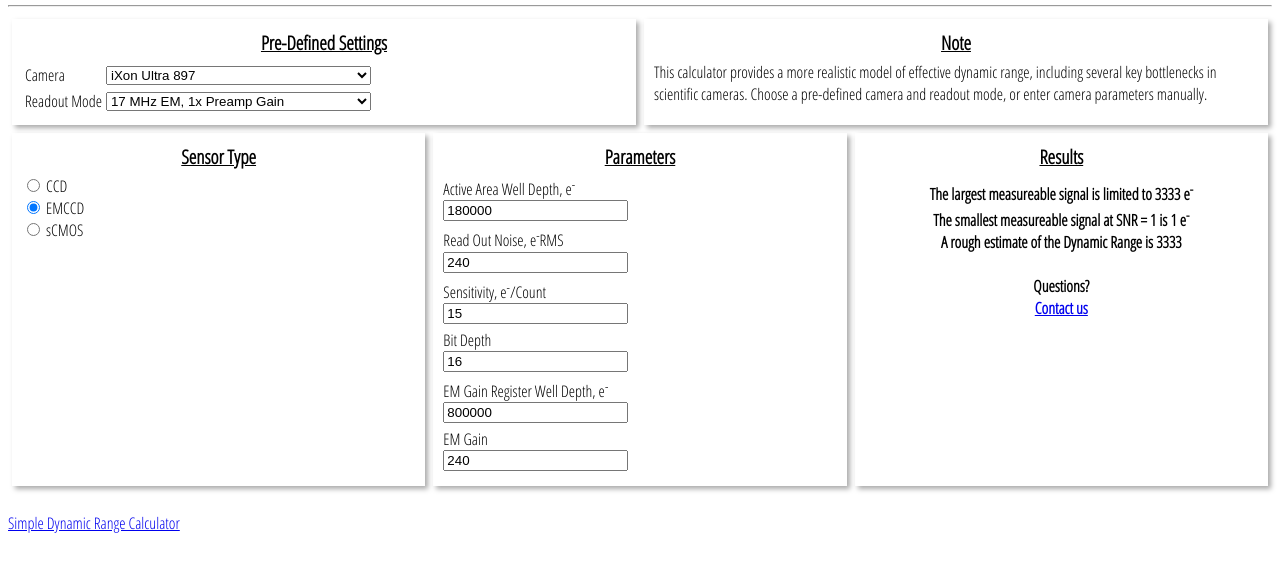
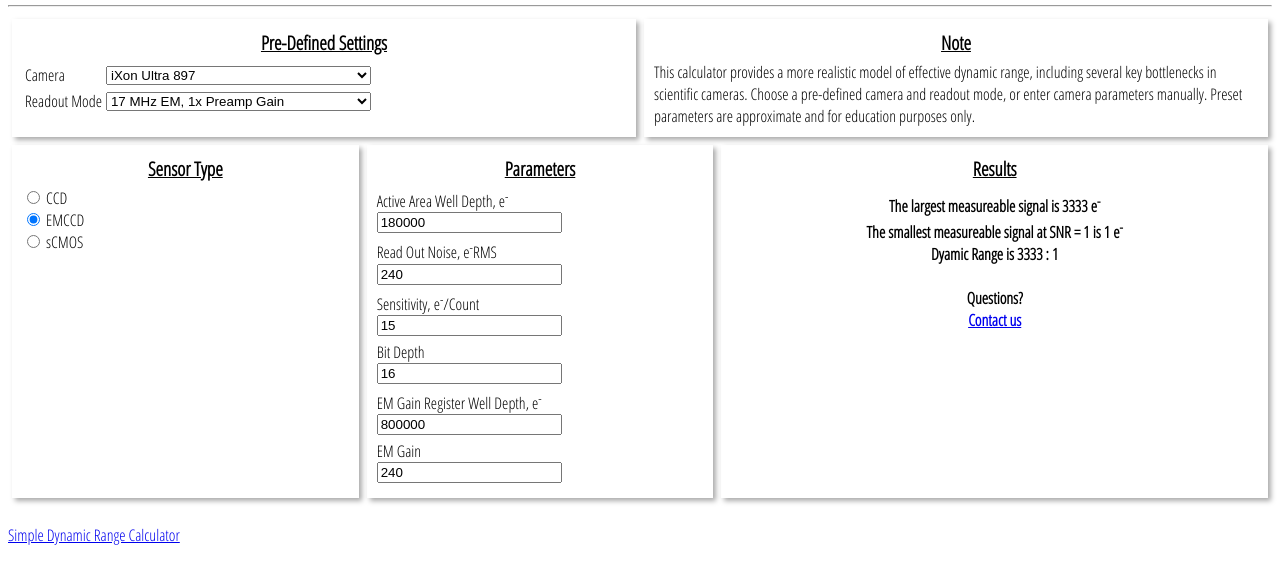
Before and after one commit to AdamJayWise/dynamicRangeCalculator, a plain HTML site: page index.html in a window 1280 px wide. Shown: the part 54-638 px from the top of the page. Drawn offline with Linux system fonts and the light colour scheme.

Commit message:
added sona

```diff
--- a/index.html
+++ b/index.html
@@ -113,6 +113,15 @@
                 display : inline;
             }
 
+            #paramSection {
+                width : 200px;
+            }
+
+            #typeSection {
+                width : 200px;
+            }
+
+
 
 
         </style>
@@ -155,7 +164,7 @@
 
         <div class = "section flexColumn">
             <div class = "sectionHeading">Note</div>
-            This calculator provides a more realistic model of effective dynamic range, including several key bottlenecks in scientific cameras.  Choose a pre-defined camera and readout mode, or enter camera parameters manually.
+            This calculator provides a more realistic model of effective dynamic range, including several key bottlenecks in scientific cameras.  Choose a pre-defined camera and readout mode, or enter camera parameters manually.  Preset parameters are approximate and for education purposes only.
         </div>
 
     </div>
@@ -163,7 +172,7 @@
 
     <div class = "flexContainer">
 
-    <div class = "flexColumn section">
+    <div class = "flexColumn section" id = "typeSection">
         <!--radio button group to choose camera type-->
         <div class = "sectionHeading">Sensor Type</div>
         <div id = "cameraTypeChooser">
@@ -177,7 +186,7 @@
     </div>
 
 
-    <div class = "flexColumn section">
+    <div class = "flexColumn section" id = "paramSection">
         <div class = "sectionHeading">Parameters</div>
         <!--input to represent active area pixel well depth-->
         <div id = "parameterInputs">
--- a/js/dynamicRangeCalc.js
+++ b/js/dynamicRangeCalc.js
@@ -101,6 +101,18 @@ var cameras =  {
         },
         "activeAreaWellDepth" : 80000,
         "gainRegisterWellDepth" : 730000,
+    },
+
+    "sona42b11" : {
+        "displayName" : "Sona 4.2B-11",
+        "emccd" : false,
+        "readModes" : {
+            0 : {'displayName' : '200 MHz, 12-Bit (Fast Framerate)', 'gain' : 0.6, 'noise' : 1.6, 'type' : 'sCMOS', 'bitDepth' : 12},
+            1 : {'displayName' : '200 MHz, 16-Bit (High Dynamic Range)', 'gain' : 1.2, 'noise' : 1.6, 'type' : 'sCMOS', 'bitDepth' : 16},
+
+
+        },
+        "activeAreaWellDepth" : 85000,
     },
 
     /**
@@ -249,7 +261,7 @@ function calculateDynamicRange(){
 
         if (app["activeAreaWellDepth"] > app["effectiveWellDepth"]){
             console.log('ding');
-            app["wellDepthLimitation"] = "digitization of the active area pixel well depth at this pre-amp gain";
+            app["wellDepthLimitation"] = "digitization of the active area pixel well depth with this sensitivity";
         }
 
         app["effectiveReadNoise"] = app["readOutNoise"];
@@ -281,22 +293,22 @@ function calculateDynamicRange(){
     } // END EMCCD calculations
 
     // update the notes with some info on the results of the calculation
-    noteHTML += "The largest measureable signal is limited to " + Math.round(app["naiveWellDepth"]) + " e<sup>-</sup> <br>";
-    noteHTML += "The smallest measureable signal at SNR = 1 is " + Math.round(app["effectiveReadNoise"]) + " e<sup>-</sup> <br>";
-    noteHTML += "A rough estimate of the Dynamic Range is " + Math.round(app["naiveDynamicRange"]) + "<br>";
+    noteHTML += "The largest measureable signal is " + Math.round(app["naiveWellDepth"]) + " e<sup>-</sup> <br>";
+    noteHTML += "The smallest measureable signal at SNR = 1 is " + Math.round(100*app["effectiveReadNoise"])/100 + " e<sup>-</sup> <br>";
+    noteHTML += "Dyamic Range is " + Math.round(app["naiveDynamicRange"]) + " : 1<br>";
     noteHTML += "<br>";
 
     if (app['naiveDynamicRange'] > app["dynamicRangeAfterDigitization"]){
 
         if (app['effectiveWellDepth'] < app['naiveWellDepth']){
-            noteHTML += "<span class = 'warning'>In the real world, the largest signal measureable is " + Math.round(app["effectiveWellDepth"]) + ",<br> limited by "  + app["wellDepthLimitation"] + "</span><br>";
+            noteHTML += "<span class = 'warning'>In the real world, the largest signal measureable is " + Math.round(app["effectiveWellDepth"]) + " e<sup>-</sup>,<br> limited by "  + app["wellDepthLimitation"] + "</span><br>";
         }
 
         if(app['dynamicRangeAfterDigitization'] == 2**app['bitDepth']){
             noteHTML +=  "<span class = 'warning'>Dynamic Range is limited by digitization bit depth <br> </span>";
         }
 
-        noteHTML += "<span class = 'warning'>In practice, Dynamic Range will be closer to " + Math.round(app["dynamicRangeAfterDigitization"]) + "</span><br><br>";
+        noteHTML += "<span class = 'warning'>In practice, Dynamic Range will be closer to " + Math.round(app["dynamicRangeAfterDigitization"]) + " : 1</span><br><br>";
 
 
     }
```
